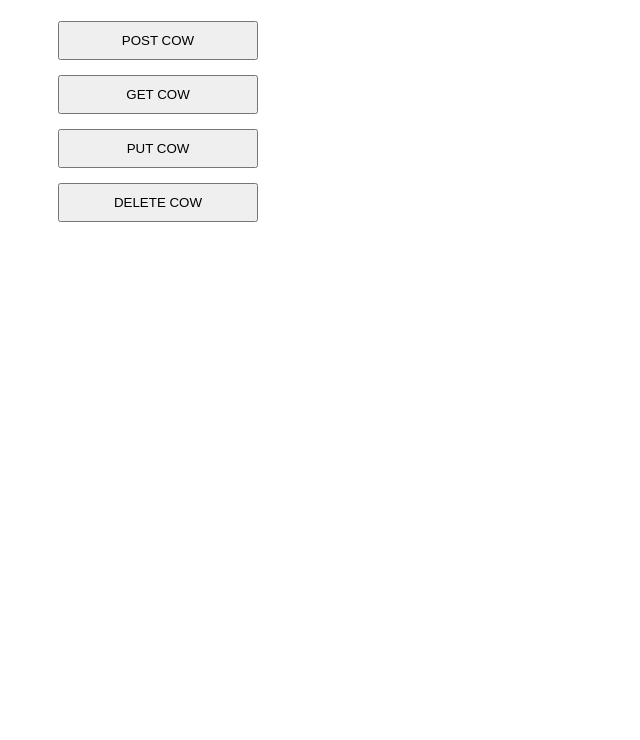
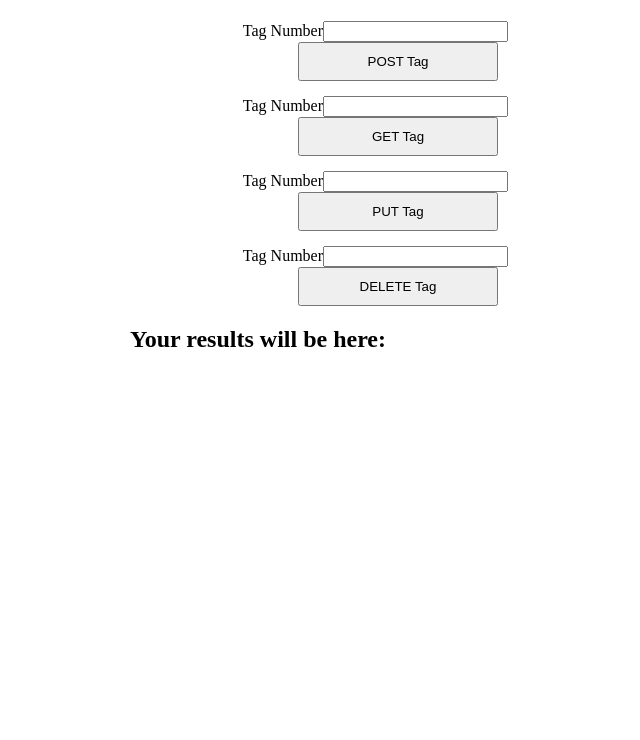
Before and after one commit to Scarzer/FindYoStuff, a website: page statics/index.html in a window 1280 px wide. Shown: the part 60-800 px from the top of the page, without its empty margins (0-640 px from the left). Drawn offline with Linux system fonts and the light colour scheme.

Commit message:
Snapshot commit

```diff
--- a/app.js
+++ b/app.js
@@ -57,6 +57,7 @@ app.post('/tag/:id', function(req, res){
 
 app.del('/tag/:id', function(req, res){
     console.log("Delete the cow, make burger!");
+    console.log(req.params.id)
     res.send("The damn thing was deleted =[");
     res.send(req.params.id);
     res.end();
--- a/statics/index.css
+++ b/statics/index.css
@@ -1,3 +1,13 @@
+body{
+    text-align: center;
+    width: 500px;
+    border-color: #d1ff32;
+}
+
+ul{
+    text-align: right;
+}
+
 button{
     padding : 10px;
     margin-left: 10px;
--- a/statics/index.html
+++ b/statics/index.html
@@ -8,11 +8,15 @@
 <body>
     <h1> Stuff Stuff Stuff </h1>
     <ul>
-        <li><button onclick="postCow()">POST COW</button></li>
-        <li><button onclick="getCow()">GET COW</button></li>
-        <li><button onclick="putCow()">PUT COW</button></li>
-        <li><button onclick="deleteCow()">DELETE COW</button></li>
+        <li><label>Tag Number</label><input type="text"><button onclick="postCow()">POST Tag</button></li>
+        <li><label>Tag Number</label><input type="text"><button onclick="getCow()">GET Tag</button></li>
+        <li><label>Tag Number</label><input type="text"><button onclick="putCow()">PUT Tag</button></li>
+        <li><label>Tag Number</label><input type="text"><button onclick="deleteCow()">DELETE Tag</button></li>
     </ul>
+
+    <div id="containerResults">
+        <h2>Your results will be here: </h2>
+    </div>
 
     <script>
         $.ajaxSetup({
```
